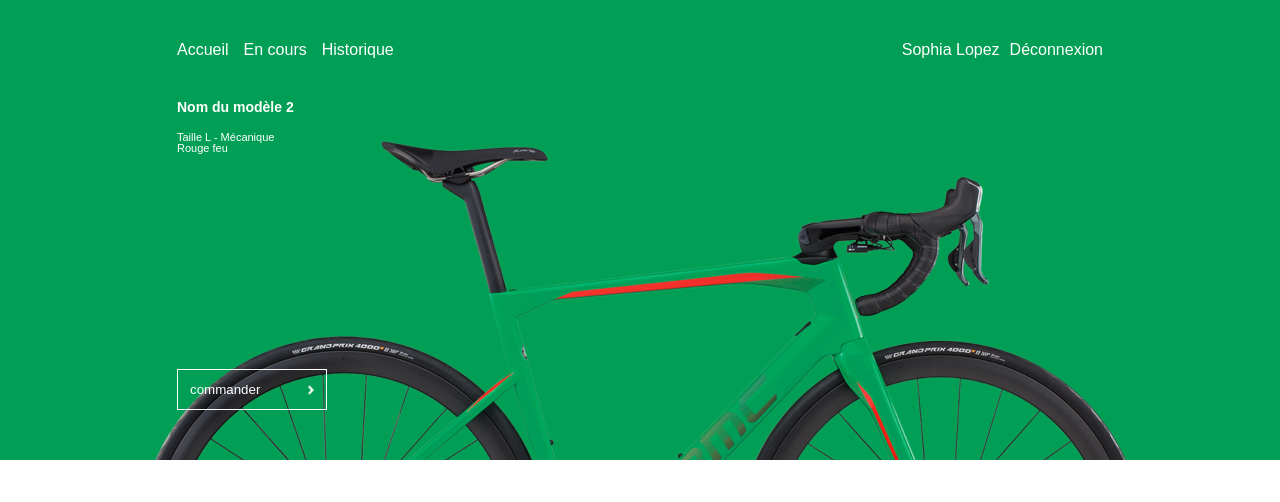
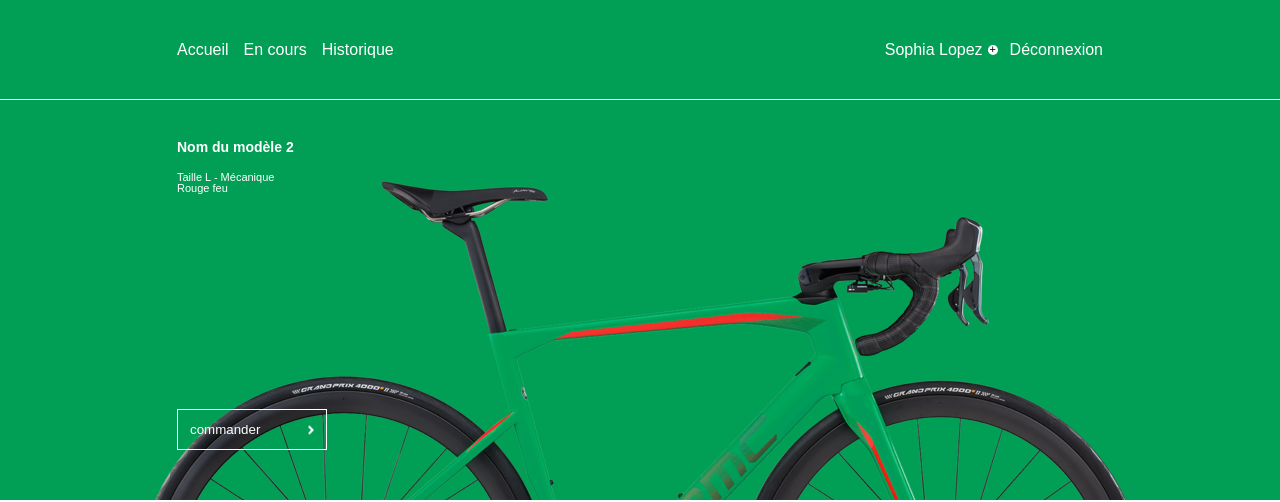
Before and after one commit to sowakillian/BDDI1-Js-CyclingStore, a website built with webpack: page src/index.html in a window 1280 px wide. Shown: the top 502 px of the page. Built offline with nearby package versions, Linux system fonts and the light colour scheme.

Commit message:
Header style fixed

```diff
--- a/src/styles/components/home/main-product/main-product.scss
+++ b/src/styles/components/home/main-product/main-product.scss
@@ -6,6 +6,10 @@
   padding-top: 100px;
   margin-top: -100px;
   position: relative;
+
+  .wrap {
+    padding-top: 40px;
+  }
 
   &__photo {
     max-width: 100%;
--- a/src/styles/layouts/main/header.scss
+++ b/src/styles/layouts/main/header.scss
@@ -2,6 +2,8 @@
   height: 100px;
   z-index: 2;
   position: relative;
+  border-bottom: 1px solid white;
+
   .wrap {
     height: 100%;
     justify-content: space-between;
@@ -12,7 +14,26 @@
   &__account {
     .header__item {
       &:first-of-type {
-        padding-right: 10px;
+        padding-right: 15px;
+        position: relative;
+        margin-right: 12px;
+
+        &:after {
+          position: absolute;
+          right: 0;
+          top: 50%;
+          transform: translateY(-50%);
+          height: 10px;
+          width: 10px;
+          border-radius: 5px;
+          background-color: white;
+          content: '+';
+          color: black;
+          font-size: 11px;
+          display: flex;
+          justify-content: center;
+          align-items: center;
+        }
       }
     }
   }
```
